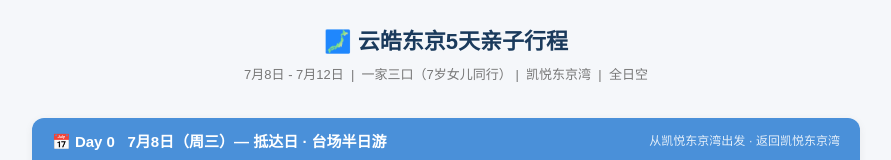
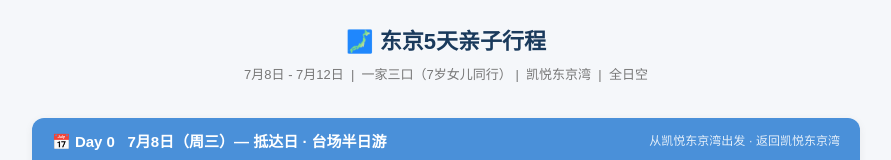
Before and after one commit to ITACHIMnM/Tokyo_Itinerary_2026, a plain HTML site: page index.html in a window 1280 px wide. Shown: the top 160 px of the page, without its empty margins (194-1085 px from the left). Drawn offline with Linux system fonts and the light colour scheme.

Commit message:
Update index.html

```diff
--- a/index.html
+++ b/index.html
@@ -74,7 +74,7 @@
 
 <!-- 封面头 -->
 <div class="header">
-  <h1>🗾 云皓东京5天亲子行程</h1>
+  <h1>🗾 东京5天亲子行程</h1>
   <p>7月8日 - 7月12日 &nbsp;|&nbsp; 一家三口（7岁女儿同行）&nbsp;|&nbsp; 凯悦东京湾 &nbsp;|&nbsp; 全日空</p>
 </div>
 
```
